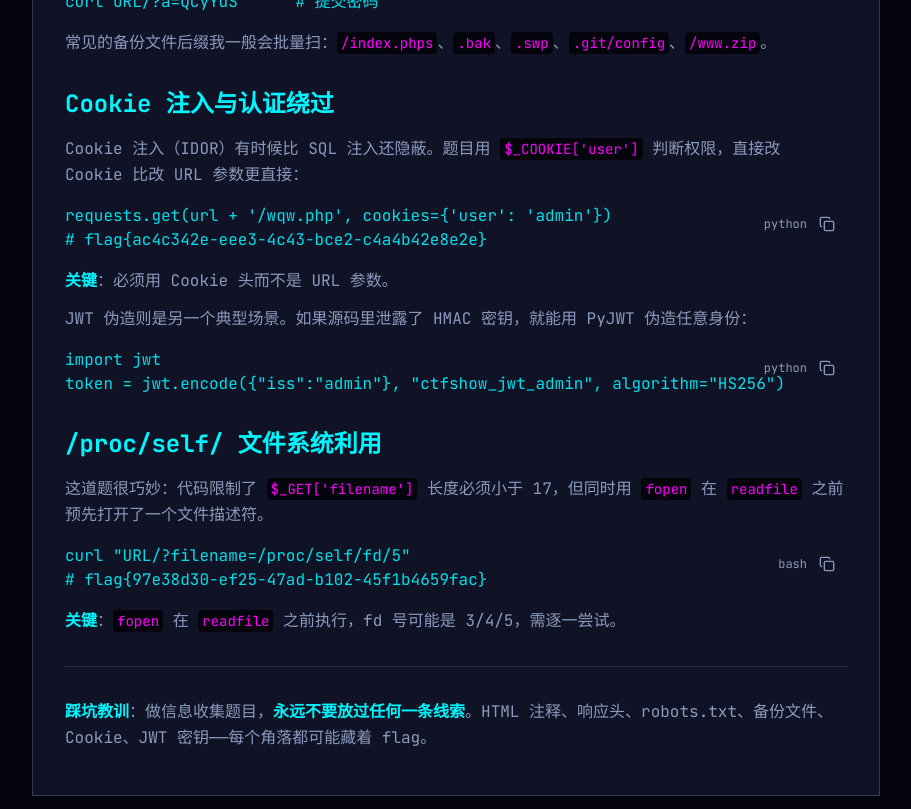
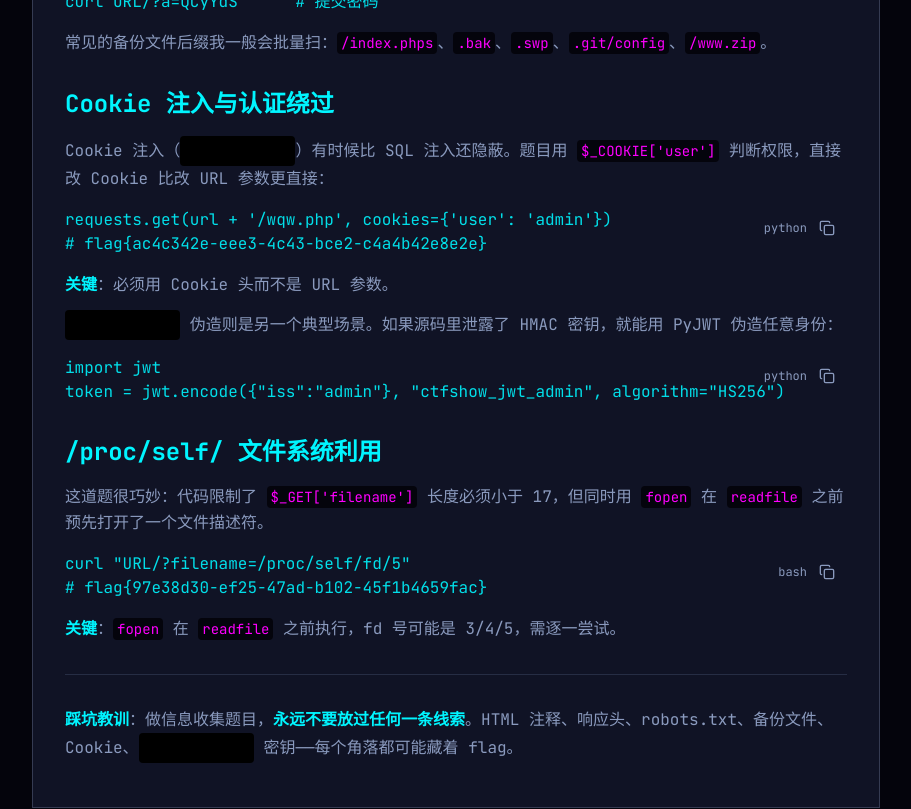
Before and after one commit to heliumsenbrg/ctf-writeup-blog, a React (Vite) app in the folder frontend/: page /article/infoleak in a window 1280 px wide. Shown: the part 1480-2289 px from the top of the page, without its empty margins (184-1095 px from the left). Built offline with nearby package versions, Linux system fonts and the light colour scheme.

Commit message:
Add WP文章黑幕效果 - CSS方式隐藏敏感词

```diff
--- a/frontend/src/components/Article.jsx
+++ b/frontend/src/components/Article.jsx
@@ -507,6 +507,29 @@ export default function Article() {
       // Inline code
       processedLine = processedLine.replace(/`(.+?)`/g, '<code class="px-1 py-0.5 bg-cyber-darker rounded text-cyber-pink font-mono text-sm">$1</code>')
 
+      // Spoiler - wrap sensitive words with a span that can be hovered
+      // flag{...}, 一血, RCE, JWT, etc.
+      processedLine = processedLine.replace(
+        /(flag\{[^}]+\})/gi,
+        '<span class="spoiler" data-text="$1">[黑幕已遮蔽]</span>'
+      )
+      processedLine = processedLine.replace(
+        /(一血)/gi,
+        '<span class="spoiler" data-text="$1">[黑幕已遮蔽]</span>'
+      )
+      processedLine = processedLine.replace(
+        /(\bRCE\b)/gi,
+        '<span class="spoiler" data-text="$1">[黑幕已遮蔽]</span>'
+      )
+      processedLine = processedLine.replace(
+        /(\bJWT\b)/gi,
+        '<span class="spoiler" data-text="$1">[黑幕已遮蔽]</span>'
+      )
+      processedLine = processedLine.replace(
+        /(\bIDOR\b)/gi,
+        '<span class="spoiler" data-text="$1">[黑幕已遮蔽]</span>'
+      )
+
       // Paragraph
       if (line.trim()) {
         elements.push(
--- a/frontend/src/index.css
+++ b/frontend/src/index.css
@@ -66,4 +66,43 @@ body {
   .bg-cyber-dark { background-color: #080818 !important; }
   .bg-cyber-darker { background-color: #04040c !important; }
   .border-cyber-grid { border-color: #8a9abe !important; }
+
+  /* 黑幕效果 - 萌娘百科风格 */
+  .spoiler {
+    background-color: #000;
+    color: #000;
+    padding: 2px 8px;
+    border-radius: 4px;
+    cursor: pointer;
+    user-select: none;
+    transition: all 0.15s ease;
+    display: inline-block;
+  }
+
+  .spoiler:hover {
+    background-color: transparent;
+    color: #fbbf24 !important;
+  }
+
+  .spoiler::after {
+    content: attr(data-text);
+    position: absolute;
+    background: black;
+    border: 1px solid #ef4444;
+    color: #ef4444;
+    padding: 4px 8px;
+    border-radius: 4px;
+    font-size: 12px;
+    white-space: nowrap;
+    opacity: 0;
+    pointer-events: none;
+    transform: translateY(-100%);
+    margin-top: -8px;
+    transition: opacity 0.15s ease;
+  }
+
+  .spoiler:hover::after {
+    content: "你知道的太多了";
+    opacity: 1;
+  }
 }
```
